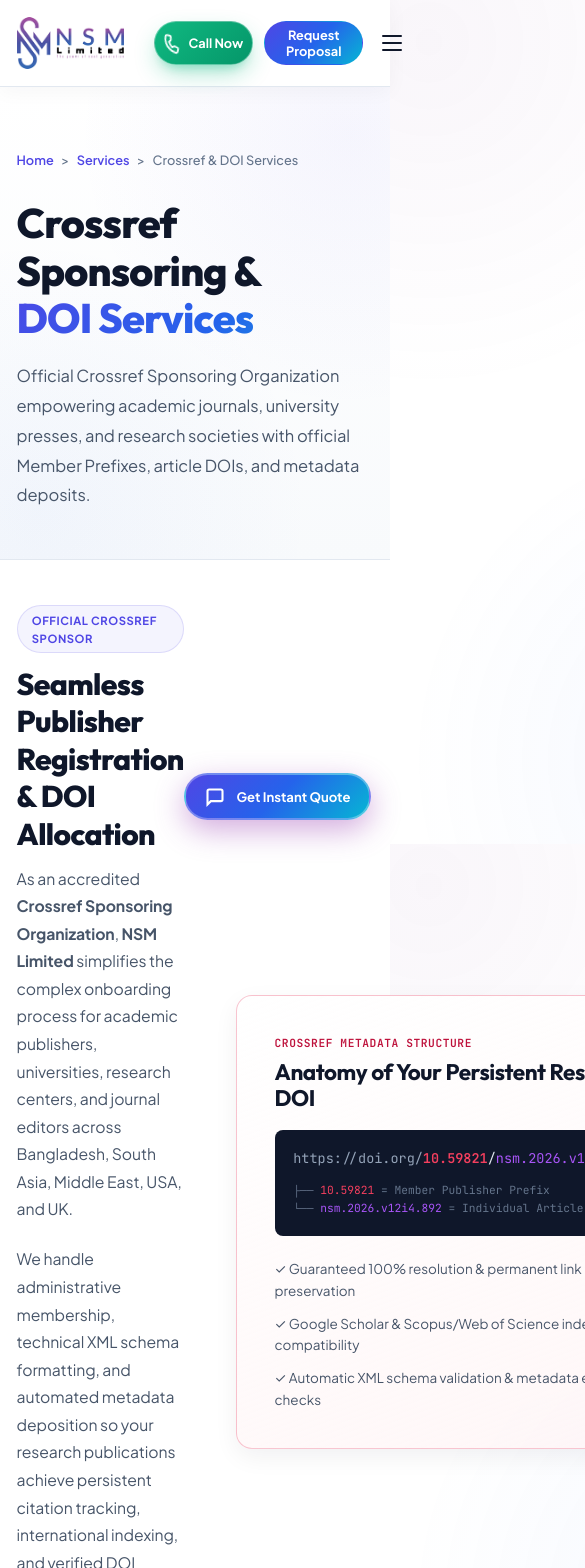
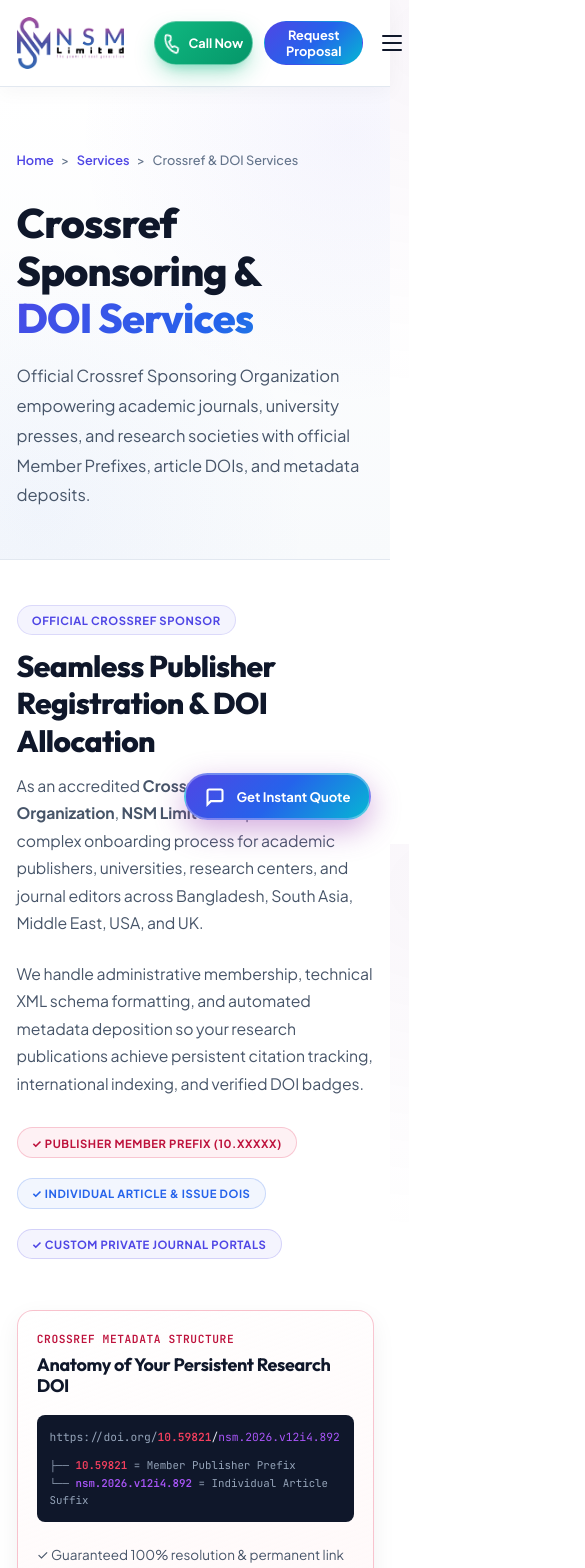
Before and after one commit to Shohaghossain300856/nsm-official-website, a Vue app: page /crossref-doi-services in a window 390 px wide. Shown: the top 1568 px of the page, 585 px wide, since content can reach past the window. Built offline with nearby package versions, Linux system fonts and the light colour scheme.

Commit message:
style: optimize full mobile responsiveness for Crossref & DOI Services view

```diff
--- a/src/views/CrossrefDoiView.vue
+++ b/src/views/CrossrefDoiView.vue
@@ -18,7 +18,7 @@
     <!-- Core Capabilities Overview -->
     <section class="section-padding" style="background: #FFFFFF;">
       <div class="container">
-        <div class="detail-grid" style="grid-template-columns: 1.2fr 0.8fr; gap: 3.5rem; align-items: center; margin-bottom: 4rem;">
+        <div class="crossref-overview-grid">
           <div>
             <span class="region-pill">OFFICIAL CROSSREF SPONSOR</span>
             <h2 class="region-title">Seamless Publisher Registration & DOI Allocation</h2>
@@ -29,26 +29,28 @@
               We handle administrative membership, technical XML schema formatting, and automated metadata deposition so your research publications achieve persistent citation tracking, international indexing, and verified DOI badges.
             </p>
 
-            <div style="display: flex; flex-wrap: wrap; gap: 0.75rem;">
+            <div class="crossref-pills-wrap">
               <span class="region-pill" style="background: rgba(225, 29, 72, 0.06); border-color: rgba(225, 29, 72, 0.2); color: #BE123C;">✓ Publisher Member Prefix (10.xxxxx)</span>
               <span class="region-pill" style="background: rgba(37, 99, 235, 0.06); border-color: rgba(37, 99, 235, 0.2); color: #2563EB;">✓ Individual Article & Issue DOIs</span>
               <span class="region-pill" style="background: rgba(79, 70, 229, 0.06); border-color: rgba(79, 70, 229, 0.2); color: #4F46E5;">✓ Custom Private Journal Portals</span>
             </div>
           </div>
 
-          <div class="corporate-glass-card" style="padding: 2.5rem; border-color: rgba(225, 29, 72, 0.25); background: linear-gradient(160deg, #FFFFFF 0%, rgba(255, 241, 242, 0.6) 100%);">
+          <div class="corporate-glass-card anatomy-card" style="border-color: rgba(225, 29, 72, 0.25); background: linear-gradient(160deg, #FFFFFF 0%, rgba(255, 241, 242, 0.6) 100%);">
             <div style="font-family: var(--font-mono); font-size: 0.75rem; color: #BE123C; font-weight: 700; margin-bottom: 0.5rem; letter-spacing: 0.05em;">CROSSREF METADATA STRUCTURE</div>
-            <h3 style="font-size: 1.5rem; margin-bottom: 1.25rem; color: #0F172A;">Anatomy of Your Persistent Research DOI</h3>
+            <h3 style="font-size: 1.4rem; margin-bottom: 1.25rem; color: #0F172A;">Anatomy of Your Persistent Research DOI</h3>
 
-            <div style="background: #0F172A; border-radius: var(--radius-sm); padding: 1.25rem; font-family: var(--font-mono); font-size: 0.9rem; color: #38BDF8; margin-bottom: 1.5rem; line-height: 1.6;">
-              <span style="color: #94A3B8;">https://doi.org/</span><span style="color: #F43F5E; font-weight: 700;">10.59821</span><span style="color: #E2E8F0;">/</span><span style="color: #A855F7;">nsm.2026.v12i4.892</span>
-              <div style="margin-top: 0.75rem; font-size: 0.75rem; color: #64748B;">
-                <div>├── <span style="color: #F43F5E;">10.59821</span> = Member Publisher Prefix</div>
-                <div>└── <span style="color: #A855F7;">nsm.2026.v12i4.892</span> = Individual Article Suffix</div>
+            <div class="doi-code-box">
+              <div class="doi-url-line">
+                <span style="color: #94A3B8;">https://doi.org/</span><span style="color: #F43F5E; font-weight: 700;">10.59821</span><span style="color: #E2E8F0;">/</span><span style="color: #A855F7;">nsm.2026.v12i4.892</span>
+              </div>
+              <div class="doi-tree-lines">
+                <div>├── <span style="color: #F43F5E; font-weight: 600;">10.59821</span> = Member Publisher Prefix</div>
+                <div>└── <span style="color: #A855F7; font-weight: 600;">nsm.2026.v12i4.892</span> = Individual Article Suffix</div>
               </div>
             </div>
 
-            <ul style="list-style: none; display: flex; flex-direction: column; gap: 0.75rem; font-size: 0.9rem; color: var(--text-muted);">
+            <ul class="doi-features-list">
               <li>✓ Guaranteed 100% resolution & permanent link preservation</li>
               <li>✓ Google Scholar & Scopus/Web of Science index compatibility</li>
               <li>✓ Automatic XML schema validation & metadata error checks</li>
@@ -292,6 +294,61 @@
 </script>
 
 <style scoped>
+/* Core Overview Grid */
+.crossref-overview-grid {
+  display: grid;
+  grid-template-columns: 1.15fr 0.85fr;
+  gap: 3.5rem;
+  align-items: center;
+  margin-bottom: 4rem;
+}
+
+.anatomy-card {
+  padding: 2.25rem;
+}
+
+.doi-code-box {
+  background: #0F172A;
+  border-radius: var(--radius-sm);
+  padding: 1.25rem;
+  font-family: var(--font-mono);
+  font-size: 0.875rem;
+  color: #38BDF8;
+  margin-bottom: 1.5rem;
+  line-height: 1.6;
+  overflow-x: auto;
+}
+
+.doi-url-line {
+  word-break: break-all;
+  overflow-wrap: anywhere;
+}
+
+.doi-tree-lines {
+  margin-top: 0.75rem;
+  font-size: 0.75rem;
+  color: #94A3B8;
+  word-break: break-word;
+}
+
+.doi-features-list {
+  list-style: none;
+  display: flex;
+  flex-direction: column;
+  gap: 0.75rem;
+  font-size: 0.9rem;
+  color: var(--text-muted);
+  padding-left: 0;
+  margin: 0;
+}
+
+.crossref-pills-wrap {
+  display: flex;
+  flex-wrap: wrap;
+  gap: 0.75rem;
+}
+
+/* 2x2 Pillars Grid */
 .crossref-pillars-grid {
   display: grid;
   grid-template-columns: repeat(2, 1fr);
@@ -308,10 +365,57 @@
   box-shadow: 0 8px 20px rgba(0, 0, 0, 0.06);
 }
 
+/* Responsive Breakpoints */
+@media (max-width: 1024px) {
+  .crossref-overview-grid {
+    grid-template-columns: 1fr;
+    gap: 2.5rem;
+    margin-bottom: 3rem;
+  }
+  .anatomy-card {
+    padding: 1.75rem;
+  }
+}
+
 @media (max-width: 768px) {
   .crossref-pillars-grid {
     grid-template-columns: 1fr !important;
     gap: 1.5rem !important;
+    margin-bottom: 2.5rem;
+  }
+
+  .crossref-pills-wrap {
+    flex-direction: column;
+    align-items: flex-start;
+    gap: 0.5rem;
+  }
+
+  .anatomy-card {
+    padding: 1.25rem;
+  }
+
+  .doi-code-box {
+    padding: 1rem;
+    font-size: 0.8rem;
+  }
+
+  .doi-tree-lines {
+    font-size: 0.72rem;
+  }
+
+  .service-card {
+    padding: 1.5rem !important;
+  }
+}
+
+@media (max-width: 480px) {
+  .doi-code-box {
+    padding: 0.85rem;
+    font-size: 0.75rem;
+  }
+
+  .anatomy-card h3 {
+    font-size: 1.2rem !important;
   }
 }
 </style>
```
